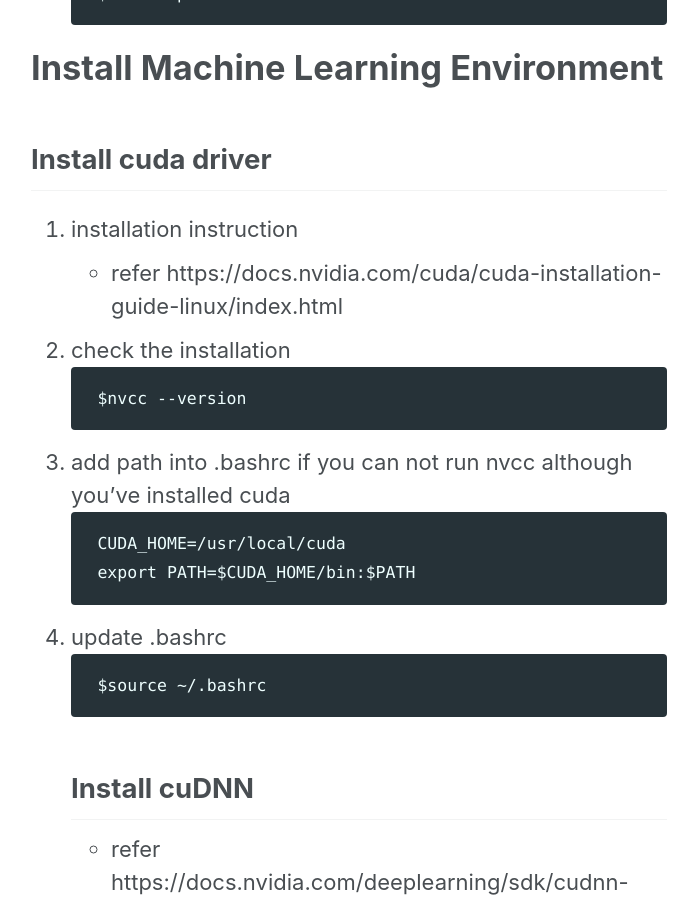
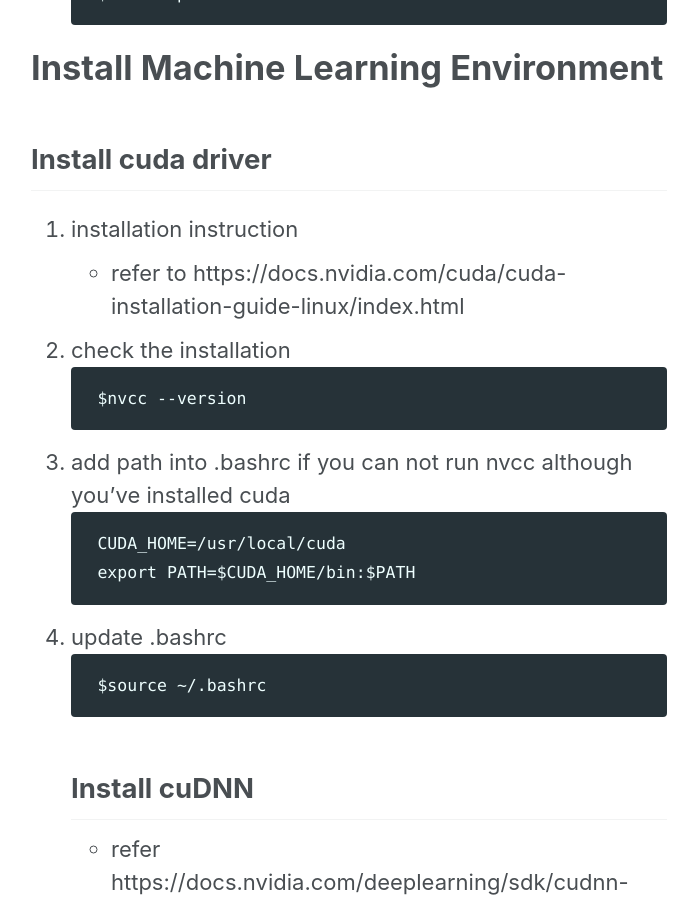
Before and after one commit to tech-vcanus/tech-vcanus.github.io, a Jekyll site: the page built from _posts/2019-10-04-devenv.md, in a window 1280 px wide and 900 px high, scrolled down 1785 px. Shown: the whole window, without its empty margins (291-989 px from the left). Built offline with Jekyll 4.4.1, drawn with Linux system fonts in a browser that asks for light colours; cached includes are drawn as plain includes; nearby versions of some CDN libraries.

````diff
--- a/_posts/2019-10-04-devenv.md
+++ b/_posts/2019-10-04-devenv.md
@@ -61,7 +61,7 @@ $ sudo su
 # Install Machine Learning Environment
 ## Install cuda driver
 1. installation instruction
- - refer https://docs.nvidia.com/cuda/cuda-installation-guide-linux/index.html
+ - refer to https://docs.nvidia.com/cuda/cuda-installation-guide-linux/index.html
 
 2. check the installation
     ```
````
